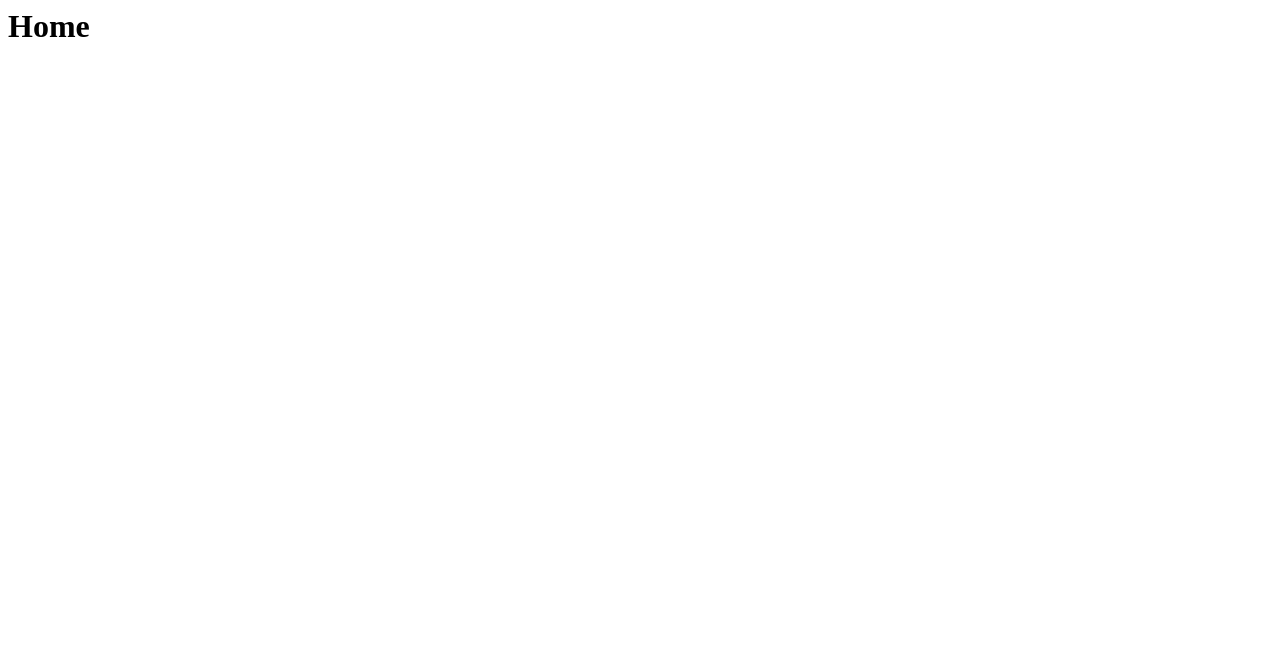
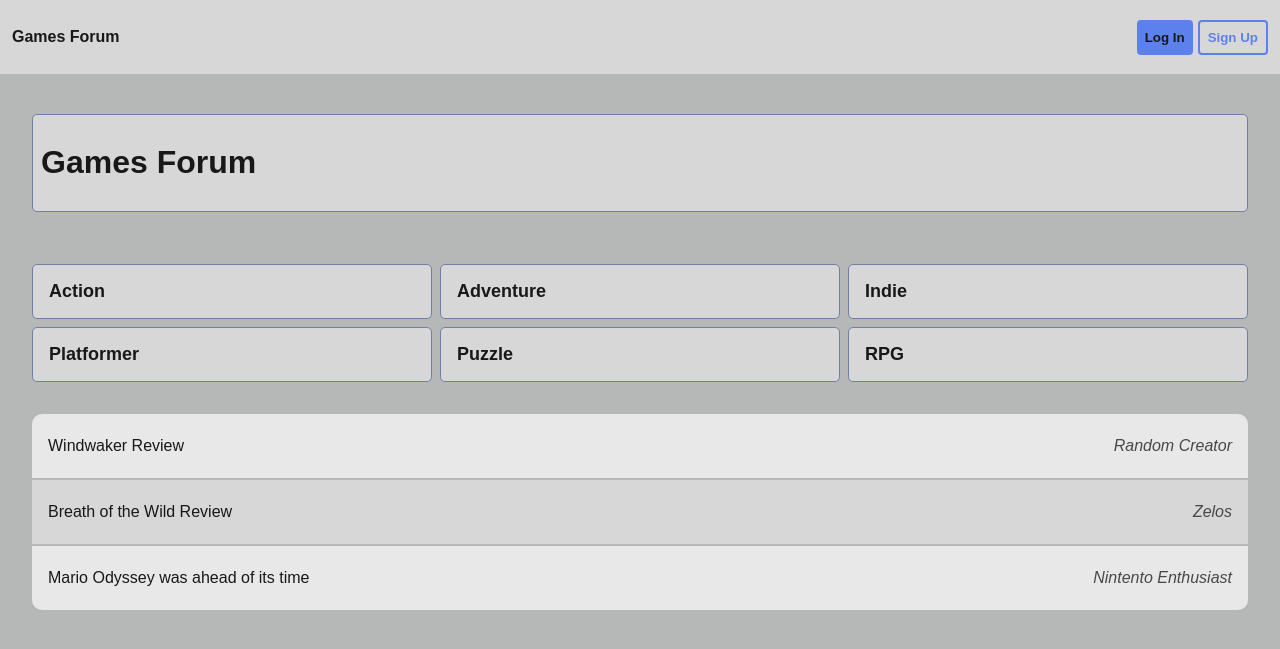
Before and after one commit to Seth-Browning/CSC321-Final, a Django app: page / in a window 1280 px wide. Before the commit the part shown is almost empty. Shown: the top 649 px of the page. Run offline with Django 5.2, Linux system fonts and the light colour scheme.

Commit message:
Imported the home page, log needs to be updated

```diff
--- a/app/core/static/core/css/home.css
+++ b/app/core/static/core/css/home.css
@@ -0,0 +1,132 @@
+
+#title-card {
+    background: var(--bg);
+    border: var(--border);
+    border-radius: 5px;
+    display: inline-block;
+    width: 95%;
+    padding: var(--spacing-xs);
+    margin: var(--spacing-xxl);
+    margin-left: 2.5%;
+}
+
+#title-card h1 {
+    color: var(--text);
+}
+
+.new-posts-highlight {
+    display: inline-block;
+    width: 95%;
+    margin: var(--spacing-l);
+    margin-left: 2.5%;
+}
+
+#subforum-links {
+    width: 95%;
+    margin: var(--spacing-s) auto;
+    display: grid;
+    grid-template-columns: repeat(3, 1fr);
+    grid-template-rows: repeat(2, 1fr);
+    gap: var(--spacing-xs);
+}
+
+.subforum {
+    width: 100%;
+    height: 100%;
+    background: var(--bg);
+    border: var(--border);
+    padding: var(--spacing-m);
+    color: var(--text);
+    font-weight: bold;
+    font-size: 1.125rem;
+    cursor: pointer;
+    border-radius: 5px;
+    transition: color 250ms;
+}
+
+.subforum:hover {
+    color: var(--primary);
+}
+
+thread-highlight:first-child {
+    border-top-left-radius: 10px;
+    border-top-right-radius: 10px;
+}
+
+thread-highlight:last-child {
+    border-bottom-left-radius: 10px;
+    border-bottom-right-radius: 10px;
+}
+
+thread-highlight:nth-child(odd) {
+    background: var(--bg-m-light);
+}
+
+.new-posts-highlight h1 {
+    font-size: var(--spacing-l);
+    background: none;
+}
+
+.thread-highlights {
+    width: 100%;
+    display: flex;
+    flex-direction: column;
+}
+
+thread-highlight {
+    background: var(--bg-light);
+    padding: var(--spacing-s);
+    background: var(--bg);
+}
+
+thread-highlight + thread-highlight {
+    margin-top: 2px;
+}
+
+.thread-top {
+    width: 100%;
+    display: flex;
+    flex-direction: row;
+    justify-content: space-between;
+    align-items: baseline;
+    padding: var(--spacing-xxs);
+}
+
+.thread-top p {
+    display: inline;
+    line-height: 0;
+    padding: 0;
+}
+
+thread-highlight .thread-title {
+    color: var(--text);
+    cursor: pointer;
+    transition: color 250ms;
+}
+
+thread-highlight .thread-title:hover {
+    color: var(--secondary);
+    text-decoration: underline;
+}
+
+thread-highlight .thread-creator {
+    font-style: italic;
+    cursor: pointer;
+    color: var(--text-muted);
+    transition: color 250ms;
+}
+
+thread-highlight .thread-creator:hover {
+    color: var(--secondary);
+    text-decoration: underline;
+}
+
+.first-thread {
+    border-top-left-radius: 5px;
+    border-top-right-radius: 5px;
+}
+
+.last-thread {
+    border-bottom-left-radius: 5px;
+    border-bottom-right-radius: 5px;
+}
--- a/app/core/static/core/js/home.js
+++ b/app/core/static/core/js/home.js
@@ -0,0 +1,8 @@
+
+if (!localStorage.getItem('loggedInUser')) {
+    document.getElementById('post-button').style.display = "none"
+} else {
+    document.getElementById('post-button').addEventListener('click', () => {
+        window.location.href = 'post.html'
+    })
+}
--- a/app/core/templates/core/home.html
+++ b/app/core/templates/core/home.html
@@ -1 +1,58 @@
-<h1>Home</h1>
+{% load static %}
+
+<!DOCTYPE html>
+<html lang="en">
+<head>
+    <meta charset="UTF-8">
+    <meta name="viewport" content="width=device-width, initial-scale=1.0">
+    <title>Games Forum - Home</title>
+
+    <!-- <script src="../src/utils/common script.js"></script>
+    <script src="../src/components/navbar.js"></script>
+    <script src="../src/components/subforum-link.js"></script>
+    <script src="../src/components/thread-highlight.js"></script>
+    <script src="../src/scripts/home.js" defer></script>
+    <link rel="stylesheet" href="../src/utils/common style.css">
+    <link rel="stylesheet" href="../src/styles/home.css"> -->
+
+    <script src="{% static 'app/js/global-script.js' %}"></script>
+    <script src="{% static 'app/js/navbar.js' %}"></script>
+    <script src="{% static 'app/js/subforum-link.js' %}"></script>
+    <script src="{% static 'app/js/thread-highlight.js' %}"></script>
+    <script src="{% static 'core/js/home.js' %}" defer></script>
+
+    <link rel="stylesheet" href="{% static 'app/css/global-style.css' %}">
+    <link rel="stylesheet" href="{% static 'core/css/home.css'%}">
+</head>
+<body>
+    <nav-bar></nav-bar>
+
+    <main>
+
+        <div id="title-card">
+            <h1>Games Forum</h1>
+            <button id="post-button" class="primary-button">+ New Post</button>
+        </div>
+
+        <div id="subforum-links">
+            <subforum-link subforum="Action"></subforum-link>
+            <subforum-link subforum="Adventure"></subforum-link>
+            <subforum-link subforum="Indie"></subforum-link>
+            <subforum-link subforum="Platformer"></subforum-link>
+            <subforum-link subforum="Puzzle"></subforum-link>
+            <subforum-link subforum="RPG"></subforum-link>
+        </div>
+
+        <div class="new-posts-highlight">
+
+            <div class="thread-highlights">
+                <thread-highlight user-name="Random Creator" title="Windwaker Review" thread-id="1"></thread-highlight>
+                <thread-highlight user-name="Zelos" title="Breath of the Wild Review" thread-id="2"></thread-highlight>
+                <thread-highlight user-name="Nintento Enthusiast" title="Mario Odyssey was ahead of its time" thread-id="3"></thread-highlight>
+            </div>
+        </div>
+
+    </main>
+
+</body>
+</html>
```
